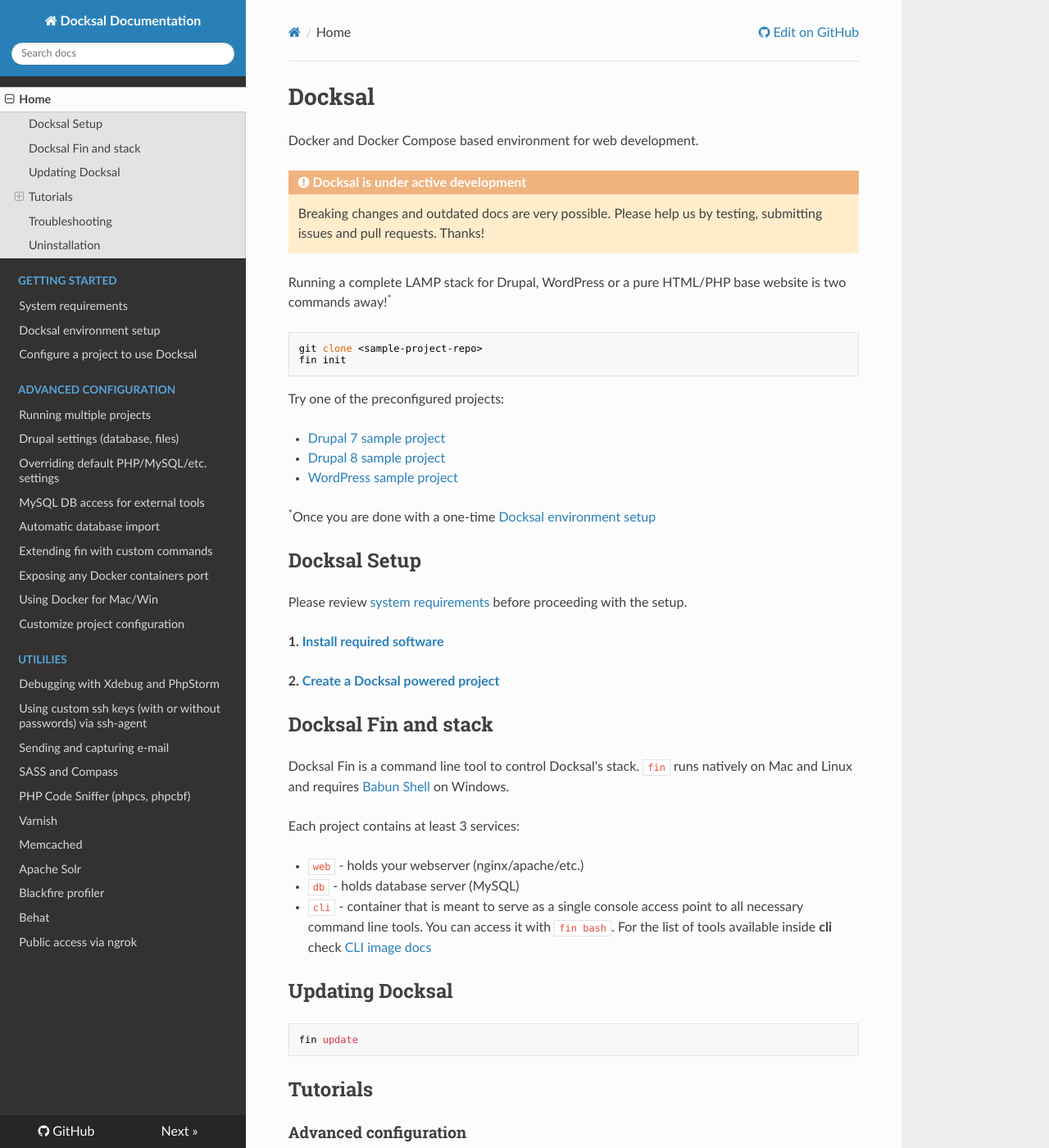
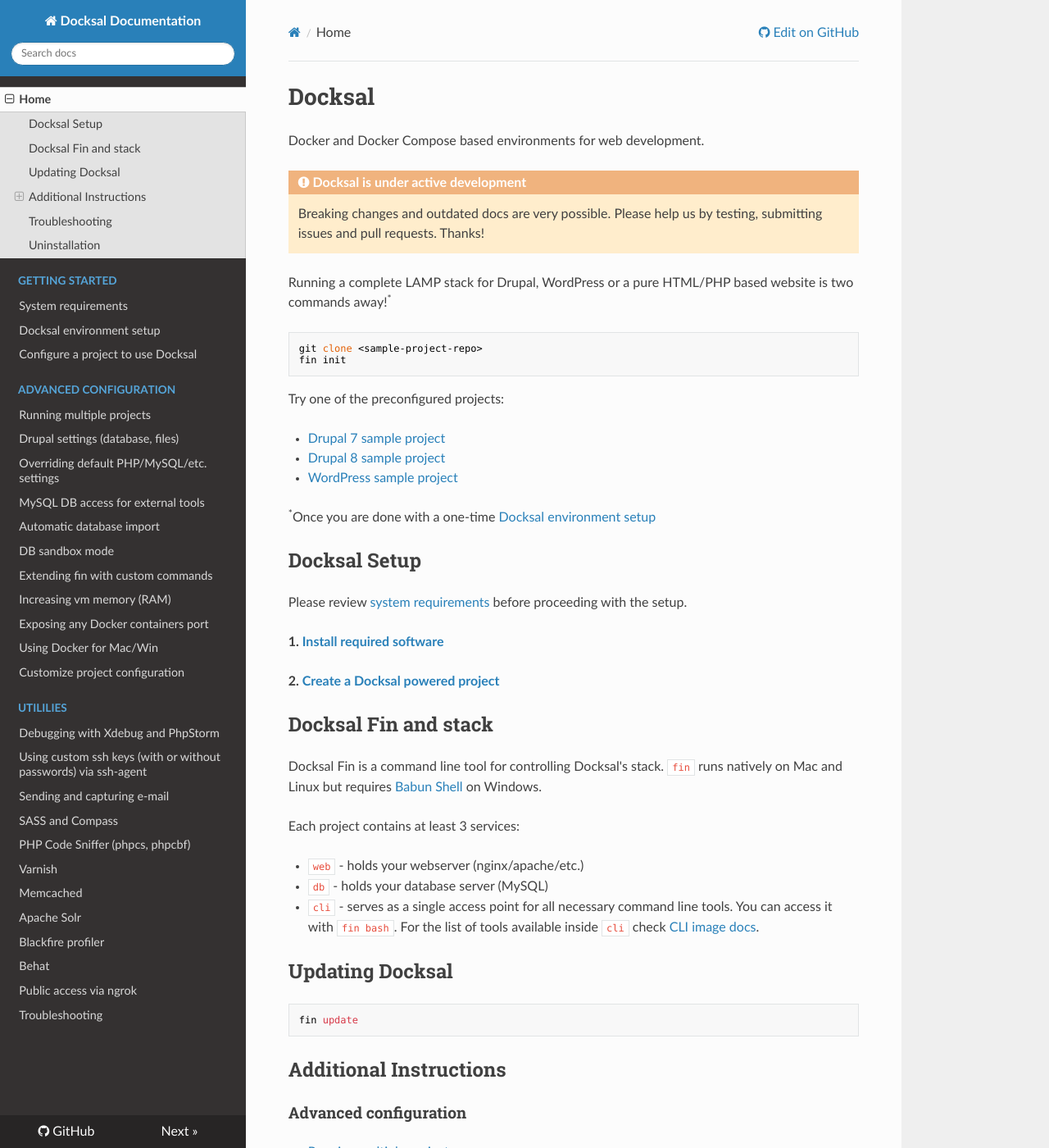
Before and after one commit to docksal/docksal, an MkDocs documentation site: the page built from docs/index.md, in a window 1280 px wide and 1400 px high. Shown: the whole window at 82% size. Built offline with MkDocs 1.6.1, drawn with Linux system fonts in a browser that asks for light colours; nearby versions of some CDN libraries; old or Windows-style settings are respelled for this version of MkDocs; some of the changed text lies outside the part shown.

Commit message:
Updates to the index

````diff
--- a/docs/index.md
+++ b/docs/index.md
@@ -1,11 +1,11 @@
 # Docksal
 
-Docker and Docker Compose based environment for web development.
+Docker and Docker Compose based environments for web development.
 
 !!! attention "Docksal is under active development"
     Breaking changes and outdated docs are very possible. Please help us by testing, submitting issues and pull requests. Thanks!
 
-Running a complete LAMP stack for Drupal, WordPress or a pure HTML/PHP base website is two commands away!<sup>*</sup>
+Running a complete LAMP stack for Drupal, WordPress or a pure HTML/PHP based website is two commands away!<sup>*</sup>
 
 ```
 git clone <sample-project-repo>
@@ -23,22 +23,22 @@ Try one of the preconfigured projects:
 <a name="setup"></a>
 ## Docksal Setup
 
-Please review [system requirements](/docs/system-requirements.md) before proceeding with the setup.
+Please review [system requirements](system-requirements.md) before proceeding with the setup.
 
-**1. [Install required software](/docs/env-setup.md)**
+**1. [Install required software](env-setup.md)**
 
-**2. [Create a Docksal powered project](/docs/project-setup.md)**
+**2. [Create a Docksal powered project](project-setup.md)**
 
 <a name="fin"></a>
 ## Docksal Fin and stack
 
-Docksal Fin is a command line tool to control Docksal's stack. `fin` runs natively on Mac and Linux and requires [Babun Shell](http://babun.github.io) on Windows.
+Docksal Fin is a command line tool for controlling Docksal's stack. `fin` runs natively on Mac and Linux but requires [Babun Shell](http://babun.github.io) on Windows.
 
 Each project contains at least 3 services:
 
 - `web` - holds your webserver (nginx/apache/etc.)
-- `db` - holds database server (MySQL)
-- `cli` - container that is meant to serve as a single console access point to all necessary command line tools. You can access it with `fin bash`. For the list of tools available inside **cli** check [CLI image docs](https://github.com/docksal/service-cli)
+- `db` - holds your database server (MySQL)
+- `cli` - serves as a single access point for all necessary command line tools. You can access it with `fin bash`. For the list of tools available inside `cli` check [CLI image docs](https://github.com/docksal/service-cli).
 
 <a name="updates"></a>
 ## Updating Docksal
@@ -48,7 +48,7 @@ fin update
 ```
 
 <a name="instructions"></a>
-## Tutorials
+## Additional Instructions
 
 ### Advanced configuration
 - [Running multiple projects](multiple-projects.md)
@@ -105,12 +105,12 @@ rm -rf ~/.docksal
 rm -f /usr/local/bin/fin
 ```
 
-Docker for Mac/Windows and VirtualBox are not automatically removed. You can remove them manually on Mac or use uninstaller on Windows.
+Docker for Mac/Windows and VirtualBox are not automatically removed. You can remove them manually on Mac or use the uninstaller on Windows.
 
 To remove Docker on Ubuntu Linux you need to:
 
-1. Follow [Docker Uninstallation](https://docs.docker.com/engine/installation/linux/ubuntulinux/#/uninstallation) instruction
-2. Cleanup tools:
+1. Follow [Docker Uninstallation](https://docs.docker.com/engine/installation/linux/ubuntulinux/#/uninstallation) instructions
+2. Remove the Docker tools:
 ```
 sudo rm /usr/local/bin/docker-compose
 sudo rm /usr/local/bin/docker-machine
--- a/mkdocs.yml
+++ b/mkdocs.yml
@@ -17,7 +17,9 @@ pages:
     - Overriding default PHP/MySQL/etc. settings: settings.md
     - MySQL DB access for external tools: db-access.md
     - Automatic database import: db-import.md
+    - DB sandbox mode: db-sandbox.md
     - Extending fin with custom commands: custom-commands.md
+    - Increasing vm memory (RAM): vm.md
     - Exposing any Docker containers port: expose-port.md
     - Using Docker for Mac/Win: env-setup-native.md
     - Customize project configuration: project-customize.md
@@ -33,3 +35,4 @@ pages:
     - Blackfire profiler: blackfire.md
     - Behat: behat.md
     - Public access via ngrok: public-access.md
+  - Troubleshooting: troubleshooting.md
````
Also changed, not shown: other parts of docs/index.md (+3 -3 lines).
